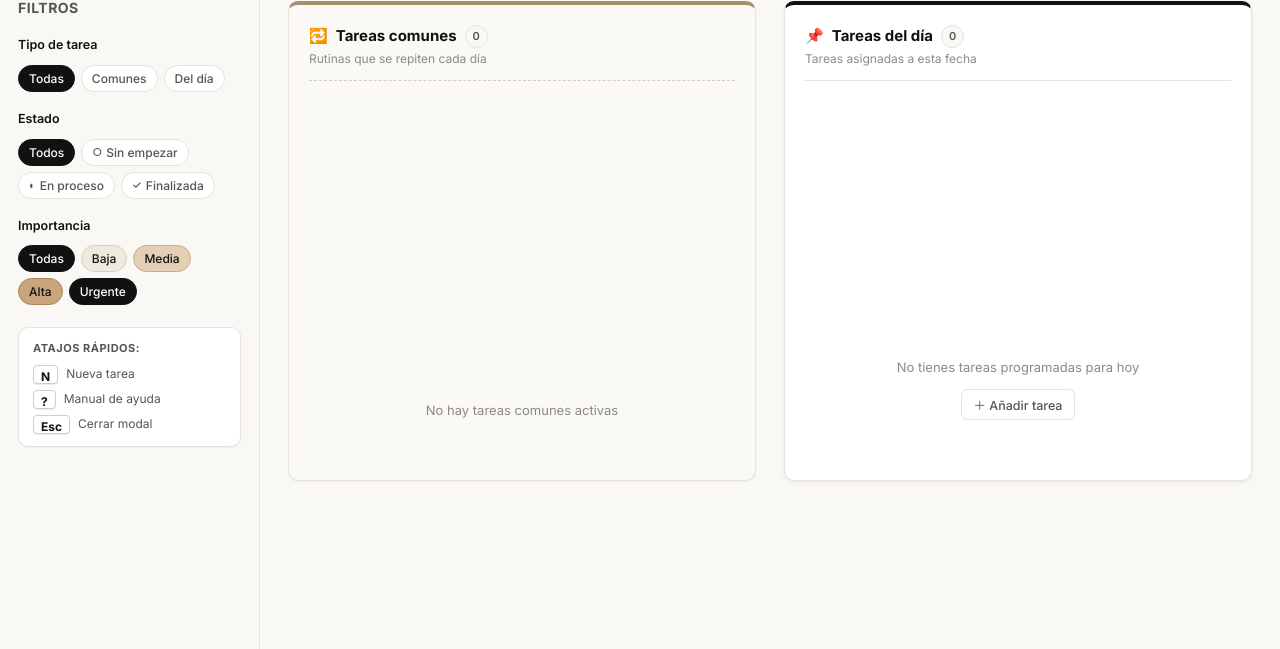
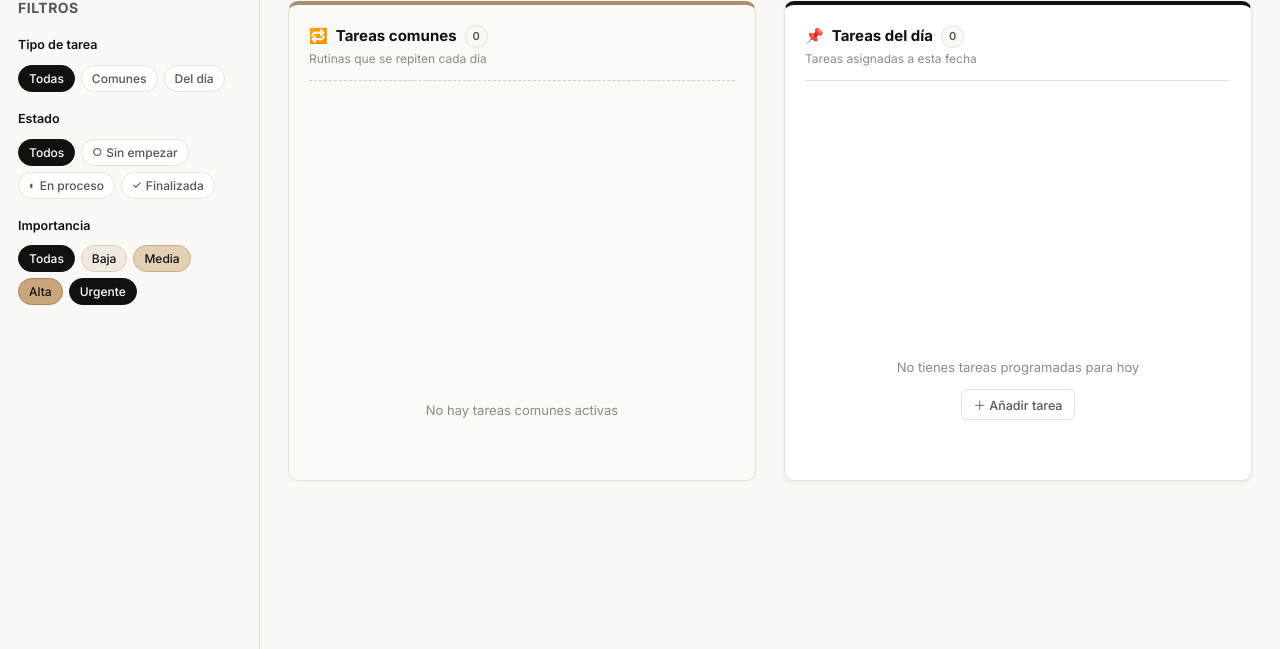
Before and after one commit to manuelo24-jpg/Owngarnization, a FastAPI app: page / in a window 1280 px wide. Shown: the part 151-800 px from the top of the page. Run offline with FastAPI, Linux system fonts and the light colour scheme; the visitor is signed in with stand-in values (Sample User, id 1); tables that the repository leaves empty hold one stand-in row (values such as "Sample post"); data that the repository does not hold is empty; some libraries are stand-ins or nearby versions.

Commit message:
Quitados atajos de teclado

```diff
--- a/app/templates/components/sidebar.html
+++ b/app/templates/components/sidebar.html
@@ -47,14 +47,4 @@
         Ver resultados
       </button>
     </div>
-
-    <!-- Atajos de teclado en la barra lateral -->
-    <div class="keyboard-shortcuts">
-      <span class="shortcuts-title">Atajos rápidos:</span>
-      <ul>
-        <li><kbd>N</kbd> Nueva tarea</li>
-        <li><kbd>?</kbd> Manual de ayuda</li>
-        <li><kbd>Esc</kbd> Cerrar modal</li>
-      </ul>
-    </div>
   </aside>
```
